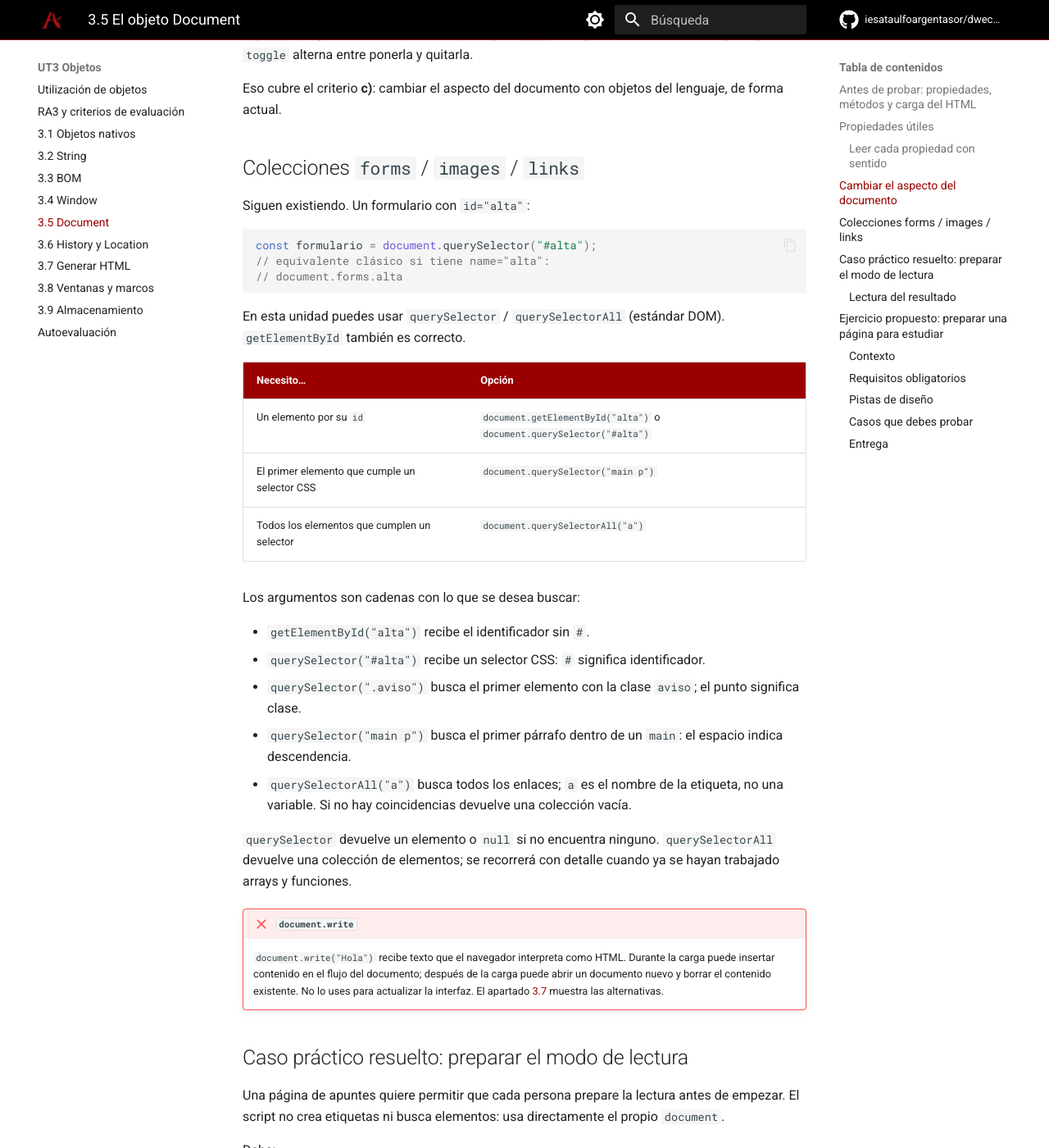
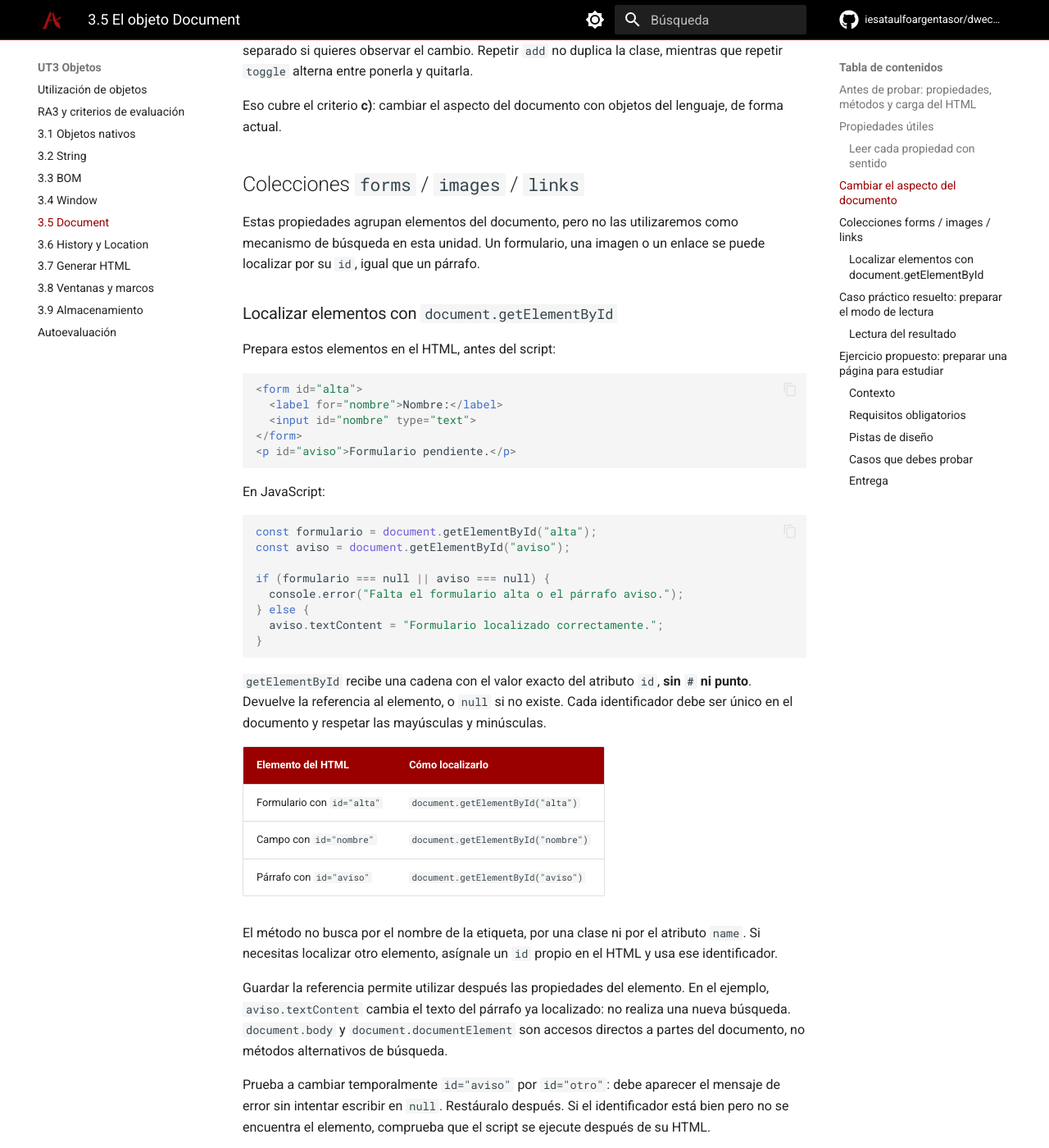
Before and after one commit to iesataulfoargentasor/dwec_2026_2027, an MkDocs documentation site: the page built from docs/ut3/document.md, in a window 1280 px wide and 1400 px high, scrolled down 3778 px. Shown: the whole window at 82% size. Built offline with MkDocs 1.6.1 and Material for MkDocs 9.7.7, drawn with Linux system fonts in a browser that asks for light colours; comment, search, counter and statistics services are not loaded; some of the changed text lies outside the part shown.

Commit message:
Completa uso de getElementById en UT3 (#14)
Co-authored-by: profesor DWEC <josedavidmi@outlook.es>

````diff
--- a/docs/ut3/document.md
+++ b/docs/ut3/document.md
@@ -45,7 +45,7 @@ Coloca el `<script src="practica.js"></script>` justo antes de cerrar `</body>`,
 | `cookie` | Cadena de cookies (ver [almacenamiento](almacenamiento.md)) |
 | `documentElement` | El elemento `<html>` |
 | `body` | El `<body>` |
-| `forms`, `images`, `links` | Colecciones clásicas (hoy se usa más `querySelector`) |
+| `forms`, `images`, `links` | Colecciones de formularios, imágenes y enlaces; su recorrido se estudiará más adelante |
 
 ```javascript
 console.log(document.title);
@@ -69,7 +69,7 @@ console.log("Idioma del documento:", document.documentElement.lang);
 console.log("Etiqueta body:", document.body.tagName); // BODY
 ```
 
-`forms`, `images` y `links` son colecciones clásicas que el navegador mantiene. Se pueden consultar, pero sus métodos y las listas se trabajan de forma más completa en la UT4 y en los apartados de DOM.
+`forms`, `images` y `links` son colecciones que el navegador mantiene. Aquí basta con reconocer qué representan: para localizar un elemento concreto en la UT3 usaremos únicamente `document.getElementById`. El trabajo con colecciones se desarrollará en unidades posteriores.
 
 ## Cambiar el aspecto del documento
 
@@ -130,31 +130,46 @@ Eso cubre el criterio **c)**: cambiar el aspecto del documento con objetos del l
 
 ## Colecciones `forms` / `images` / `links`
 
-Siguen existiendo. Un formulario con `id="alta"`:
+Estas propiedades agrupan elementos del documento, pero no las utilizaremos como mecanismo de búsqueda en esta unidad. Un formulario, una imagen o un enlace se puede localizar por su `id`, igual que un párrafo.
+
+### Localizar elementos con `document.getElementById`
+
+Prepara estos elementos en el HTML, antes del script:
+
+```html
+<form id="alta">
+  <label for="nombre">Nombre:</label>
+  <input id="nombre" type="text">
+</form>
+<p id="aviso">Formulario pendiente.</p>
+```
+
+En JavaScript:
 
 ```javascript
-const formulario = document.querySelector("#alta");
-// equivalente clásico si tiene name="alta":
-// document.forms.alta
+const formulario = document.getElementById("alta");
+const aviso = document.getElementById("aviso");
+
+if (formulario === null || aviso === null) {
+  console.error("Falta el formulario alta o el párrafo aviso.");
+} else {
+  aviso.textContent = "Formulario localizado correctamente.";
+}
 ```
 
-En esta unidad puedes usar `querySelector` / `querySelectorAll` (estándar DOM). `getElementById` también es correcto.
+`getElementById` recibe una cadena con el valor exacto del atributo `id`, **sin `#` ni punto**. Devuelve la referencia al elemento, o `null` si no existe. Cada identificador debe ser único en el documento y respetar las mayúsculas y minúsculas.
 
-| Necesito… | Opción |
+| Elemento del HTML | Cómo localizarlo |
 | --- | --- |
-| Un elemento por su `id` | `document.getElementById("alta")` o `document.querySelector("#alta")` |
-| El primer elemento que cumple un selector CSS | `document.querySelector("main p")` |
-| Todos los elementos que cumplen un selector | `document.querySelectorAll("a")` |
+| Formulario con `id="alta"` | `document.getElementById("alta")` |
+| Campo con `id="nombre"` | `document.getElementById("nombre")` |
+| Párrafo con `id="aviso"` | `document.getElementById("aviso")` |
 
-Los argumentos son cadenas con lo que se desea buscar:
+El método no busca por el nombre de la etiqueta, por una clase ni por el atributo `name`. Si necesitas localizar otro elemento, asígnale un `id` propio en el HTML y usa ese identificador.
 
-- `getElementById("alta")` recibe el identificador sin `#`.
-- `querySelector("#alta")` recibe un selector CSS: `#` significa identificador.
-- `querySelector(".aviso")` busca el primer elemento con la clase `aviso`; el punto significa clase.
-- `querySelector("main p")` busca el primer párrafo dentro de un `main`: el espacio indica descendencia.
-- `querySelectorAll("a")` busca todos los enlaces; `a` es el nombre de la etiqueta, no una variable. Si no hay coincidencias devuelve una colección vacía.
+Guardar la referencia permite utilizar después las propiedades del elemento. En el ejemplo, `aviso.textContent` cambia el texto del párrafo ya localizado: no realiza una nueva búsqueda. `document.body` y `document.documentElement` son accesos directos a partes del documento, no métodos alternativos de búsqueda.
 
-`querySelector` devuelve un elemento o `null` si no encuentra ninguno. `querySelectorAll` devuelve una colección de elementos; se recorrerá con detalle cuando ya se hayan trabajado arrays y funciones.
+Prueba a cambiar temporalmente `id="aviso"` por `id="otro"`: debe aparecer el mensaje de error sin intentar escribir en `null`. Restáuralo después. Si el identificador está bien pero no se encuentra el elemento, comprueba que el script se ejecute después de su HTML.
 
 !!! failure "`document.write`"
     `document.write("Hola")` recibe texto que el navegador interpreta como HTML. Durante la carga puede insertar contenido en el flujo del documento; después de la carga puede abrir un documento nuevo y borrar el contenido existente. No lo uses para actualizar la interfaz. El apartado [3.7](generar-html.md) muestra las alternativas.
````
Also changed, not shown: docs/ut3/history-location.md (+14 -8 lines), docs/ut3/index.md (+3 -0 lines).
